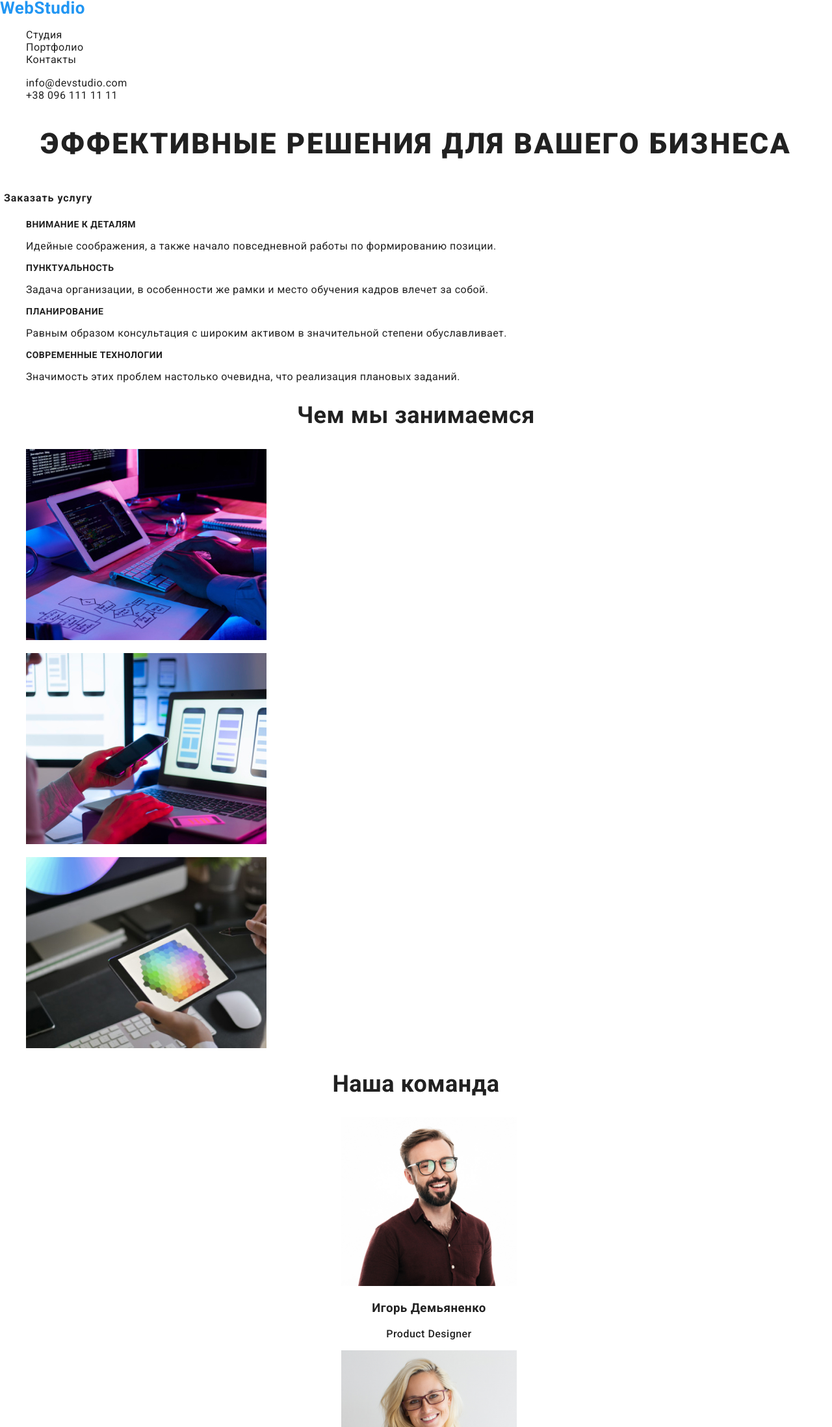
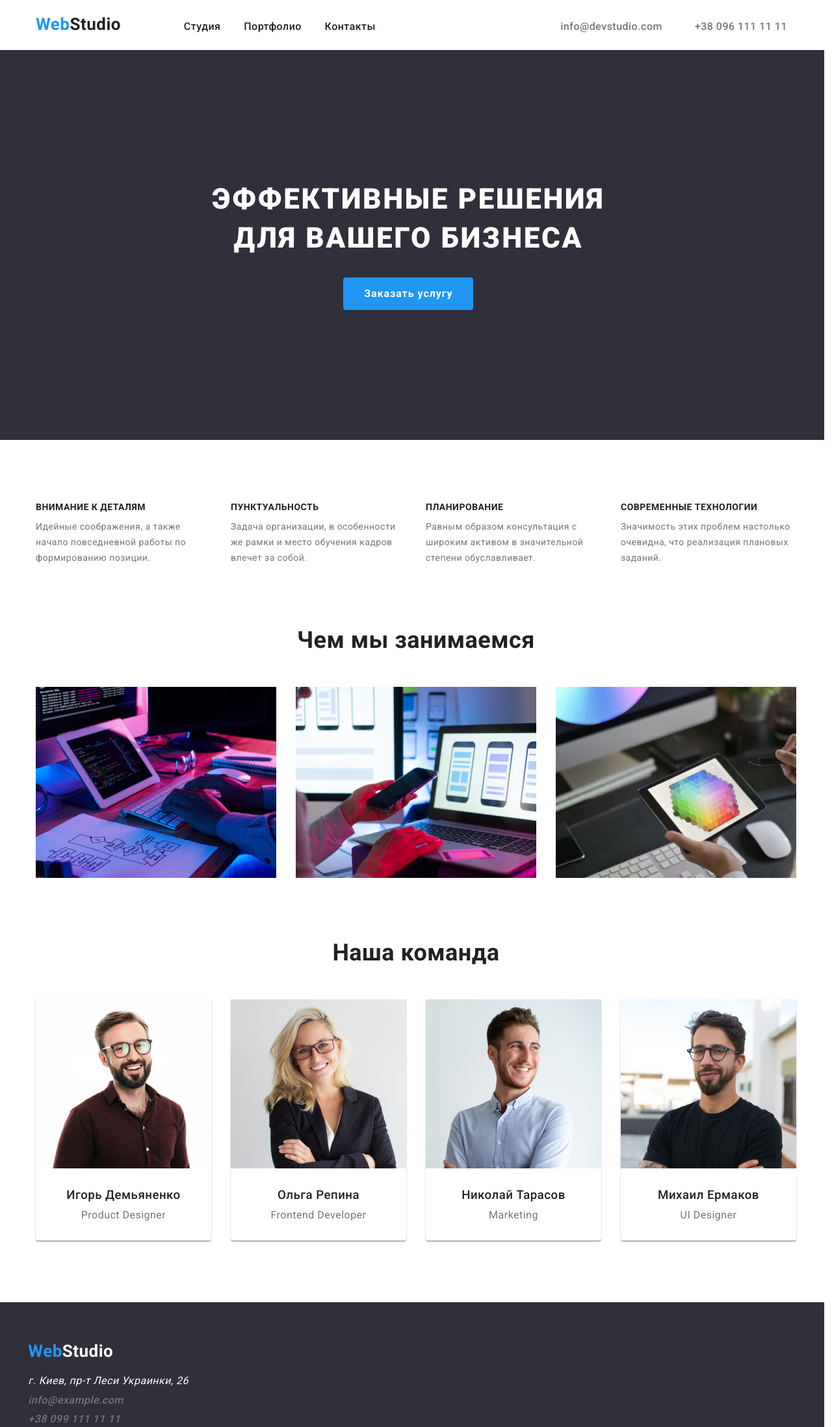
Before and after one commit to Yulia2021-dev/goit-markup-hw-03, a plain HTML site: page index.html in a window 1280 px wide. Shown: the part 3-2199 px from the top of the page at 65% size. Drawn offline with nearby package versions, Linux system fonts and the light colour scheme.

Commit message:
Finished home page

```diff
--- a/css/styles.css
+++ b/css/styles.css
@@ -10,6 +10,19 @@
     --base-size: 16px;
 }
 
+html {
+    box-sizing: border-box;
+}
+
+*, *::after, *::before {
+    box-sizing: inherit;
+}
+
+h1, h2, h3, h4, h5, h6, p {
+    margin-top: 0;
+    margin-bottom: 0;
+}
+
 /* Main styles */
 
 body {
@@ -20,9 +33,108 @@ body {
     color: var(--main-text-color);
 }
 
+img {
+    display: block;
+    width: 100%;
+    height: auto;
+}
+
+footer {
+    padding: 60px 0;
+    background-color: var( --dark-bg-color);
+    width: 100vw;
+    position: relative;
+    left: 49%;
+    margin-left: -50vw;
+}
+
+address {
+    margin-top: 20px;
+}
+
+.container {
+    width: 1200px;
+    margin: 0 auto;
+    padding: 0 15px;
+}
+
+.navigation {
+    height: 80px;
+    padding: 25px 0;
+}
+
+.flex-container {
+    display: flex;
+    justify-content: space-between;
+}
+
+.contacts {
+    display: inline-flex;
+    margin-left: 280px;
+}
+
+.contacts .link {
+    color: var(--secondary-color);
+}
+
+.contacts .link:not(:last-child) {
+    margin-right: 50px;
+}
+
+.menu-nav {
+    width: 295px;
+    display: inline-flex;
+    justify-content: space-between;
+}
+
+.item .link {
+    list-style: none;
+    text-decoration: none;
+    display: block;
+}
+
+.flex-c {
+    justify-content: center;
+    align-items: center;
+}
+
+.hero {
+    width: 100vw;
+    position: relative;
+    left: 49%;
+    margin-left: -50vw;
+    text-align: center;
+    height: 600px;
+    background-color: var(--dark-bg-color);
+    flex-direction: column;
+}
+
+.features {
+    display: flex;
+    justify-content: space-between;
+    padding: 95px 0;
+}
+
+.features .list {
+    width: 270px;
+}
+
+.features p {
+    font-size: 14px;
+    line-height: 24px;
+    letter-spacing: 3%;
+    color: var(--secondary-color);
+}
+
+.image-grid {
+    display: flex;
+    justify-content: space-between;
+}
+
 .link {
     text-decoration: none;
     color: inherit;
+    font-weight: 500;
 }
 
 .link:hover, .link:focus {
@@ -31,6 +143,8 @@ body {
 
 .list {
     list-style: none;
+    padding-left: 0;
+    margin: 0;
 }
 
 .button {
@@ -42,11 +156,15 @@ body {
     background-color: var(--main-bg-color);
     border: none;
     cursor: pointer;
+    border-radius: 4px;
+    padding: 10px 32px;
+    background-color: #2196f3;
+    color: var(--main-bg-color);
 }
 
-.button:hover {
-    background-color: #2196f3;
-    color: var(--main-bg-color);
+.button:active {
+    outline: none;
+    transform: translateY(2px);
 }
 
 .button:focus {
@@ -70,12 +188,16 @@ body {
 }
 
 .page-title {
+    font-size: 44px;
     font-weight: 900;
-    font-size: 44px;
     line-height: 1.36;
-    text-align: center;
+    color: var(--main-bg-color);
+    display: block;
+    width: 700px;
     letter-spacing: 0.06em;
     text-transform: uppercase;
+    margin-bottom: 30px;
+    margin: 0 auto 30px;
 }
 
 .page-title-item {
@@ -84,6 +206,7 @@ body {
     line-height: 1.142;
     text-transform: uppercase;
     color: var( --main-text-color);
+    margin-bottom: 10px;
 }
 
 .section-title {
@@ -92,23 +215,38 @@ body {
     line-height: 1.166;
     text-align: center;
     color: var( --main-text-color);
+    margin-bottom: 50px;
+}
+
+.works {
+    padding-bottom: 95px;
 }
 
 .page-title-description {
-    font-family: Roboto;
-    font-style: normal;
     font-weight: 400;
     font-size: 14px;
     line-height: 1.71;
     color: var( --secondary-color);
 }
 
-.team {
+.team-card {
+    font-size: 16px;
     font-weight: 500;
-    font-size: 16px;
-    line-height: 1.187;
+    line-height: 1.2;
     text-align: center;
     color: var( --main-text-color);
+    width: 270px;
+    box-shadow: 0px 1px 3px rgba(0, 0, 0, 0.12), 0px 1px 1px rgba(0, 0, 0, 0.14), 0px 2px 1px rgba(0, 0, 0, 0.2);
+    border-radius: 0px 0px 4px 4px;
+}
+
+.person {
+    font-weight: 500;
+    line-height: 1.2;
+    letter-spacing: 3%;
+    text-align: center;
+    padding-top: 30px;
+    padding-bottom: 10px;
 }
 
 .team-item {
@@ -117,6 +255,28 @@ body {
     line-height: 19px;
     text-align: center;
     color: var(--secondary-color);
+    padding-bottom: 30px;
+}
+
+.our-team {
+    padding-bottom: 95px;
+}
+
+.contacts-item:not(:last-child) {
+    padding-bottom: 10px;
+    color: var(--main-bg-color);
+}
+
+.contacts-item .link {
+    color: var(--secondary-color);
+}
+
+.contacts-item .link:hover {
+    color: var(--accent-color);
+}
+
+footer .logo {
+    color: var(--main-bg-color);
 }
 
 .logo {
@@ -124,6 +284,7 @@ body {
     font-size: 26px;
     line-height: 1.192;
     color: var(--main-text-color);
+    margin-right: 90px;
 }
 
 .logo-highlight {
--- a/index.html
+++ b/index.html
@@ -17,30 +17,34 @@
     <link rel="stylesheet" href="css/styles.css" />
   </head>
   <body>
+    <div class="container">
       <!-- Шапка -->
       <header>
-      <nav>
-        <a class="link logo" href=""
-          ><span class="logo-highlight">Web</span>Studio</a
-        >
-        <ul class="list">
-          <li><a class="link" href="index.html">Студия</a></li>
-          <li><a class="link" href="portfolio.html">Портфолио</a></li>
-          <li><a class="link" href="#">Контакты</a></li>
+        <nav class="navigation">
+          <a class="link logo" href="index.html">
+            <span class="logo-highlight">Web</span>Studio
+          </a>
+          <ul class="menu-nav list">
+            <li class="item"><a class="link" href="index.html">Студия</a></li>
+            <li class="item">
+              <a class="link" href="portfolio.html">Портфолио</a>
+            </li>
+            <li class="item"><a class="link" href="#">Контакты</a></li>
           </ul>
+          <div class="contacts">
+            <a class="link" href="mailto:">info@devstudio.com</a>
+            <a class="link" href="tel:+380961111111">+38 096 111 11 11</a>
+          </div>
         </nav>
-      <ul class="list">
-        <li><a class="link" href="mailto:">info@devstudio.com</a></li>
-        <li><a class="link" href="tel:+380961111111">+38 096 111 11 11</a></li>
-      </ul>
       </header>
       <!-- Main -->
       <main>
-      <section>
+        <section class="hero flex-container container flex-c">
           <h1 class="page-title">Эффективные решения для вашего бизнеса</h1>
           <button type="button" class="button">Заказать услугу</button>
         </section>
-      <section>
+        <!-- Features -->
+        <section class="features">
           <ul class="list">
             <li>
               <h3 class="page-title-item">Внимание к деталям</h3>
@@ -54,8 +58,8 @@
             <li>
               <h3 class="page-title-item">Пунктуальность</h3>
               <p>
-              Задача организации, в особенности же рамки и место обучения кадров
-              влечет за собой.
+                Задача организации, в особенности же рамки и место обучения
+                кадров влечет за собой.
               </p>
             </li>
           </ul>
@@ -78,90 +82,66 @@
             </li>
           </ul>
         </section>
-      <section>
+        <section class="works">
           <h2 class="section-title">Чем мы занимаемся</h2>
-        <ul class="list">
-          <li>
-            <img
-              src="./images/features1.jpg"
-              alt="Проектирование"
-              width="370"
-            />
-          </li>
-        </ul>
-        <ul class="list">
-          <li>
-            <img src="./images/features2.jpg" alt="Дизайн" width="370" />
-          </li>
-        </ul>
-        <ul class="list">
-          <li>
-            <img src="./images/features3.jpg" alt="Редакция" width="370" />
-          </li>
+          <ul class="list image-grid">
+            <li><img src="./images/features1.jpg" alt="Проектирование" /></li>
+            <li><img src="./images/features2.jpg" alt="Дизайн" /></li>
+            <li><img src="./images/features3.jpg" alt="Редакция" /></li>
           </ul>
         </section>
-      <section>
+
+        <section class="our-team">
           <h2 class="section-title">Наша команда</h2>
-        <ul class="list team">
-          <li>
-            <img src="./images/photo1.jpg" alt="Игорь Демьяненко" width="270" />
-          </li>
-          <li><h3>Игорь Демьяненко</h3></li>
-          <li><p>Product Designer</p></li>
+          <div class="flex-container">
+            <ul class="list team-card">
+              <li><img src="./images/photo1.jpg" alt="Игорь Демьяненко" /></li>
+              <li><h3 class="person">Игорь Демьяненко</h3></li>
+              <li><p class="team-item">Product Designer</p></li>
             </ul>
-        <ul class="list team">
+            <ul class="list team-card">
               <li>
                 <img src="./images/photo2.jpg" alt="Ольга Репина" width="270" />
               </li>
-          <li><h3>Ольга Репина</h3></li>
-          <li><p>Frontend Developer</p></li>
+              <li><h3 class="person">Ольга Репина</h3></li>
+              <li><p class="team-item">Frontend Developer</p></li>
             </ul>
-        <ul class="list team">
+            <ul class="list team-card">
               <li>
-            <img src="./images/photo3.jpg" alt="Николай Тарасов" width="270" />
+                <img src="./images/photo3.jpg" alt="Николай Тарасов" />
               </li>
-          <li><h3>Николай Тарасов</h3></li>
-          <li><p>Marketing</p></li>
+              <li><h3 class="person">Николай Тарасов</h3></li>
+              <li><p class="team-item">Marketing</p></li>
             </ul>
-        <ul class="list team">
+            <ul class="list team-card">
               <li><img src="./images/photo4.jpg" alt="" width="270" /></li>
-          <li><h3>Михаил Ермаков</h3></li>
-          <li><p>UI Designer</p></li>
+              <li><h3 class="person">Михаил Ермаков</h3></li>
+              <li><p class="team-item">UI Designer</p></li>
             </ul>
+          </div>
         </section>
       </main>
       <!-- Подвал -->
       <footer>
-      <a class="link logo" href="index.html"
-        ><span class="logo-highlight">Web</span>Studio</a
+        <div class="container">
+          <a class="link logo" href="index.html">
+            <span class="logo-highlight">Web</span>Studio
+          </a>
+          <address>
+            <p class="contacts-item">г. Киев, пр-т Леси Украинки, 26</p>
+            <ul class="list">
+              <li class="contacts-item">
+                <a class="link" href="mailto:info@example.com"
+                  >info@example.com</a
                 >
-      <address>
-        <p>г. Киев, пр-т Леси Украинки, 26</p>
-        <ul class="list">
-          <li>
-            <a class="link" href="mailto:info@example.com">info@example.com</a>
               </li>
-          <li>
+              <li class="contacts-item">
                 <a class="link" href="tel:+380991111111">+38 099 111 11 11</a>
               </li>
             </ul>
           </address>
+        </div>
       </footer>
-
-    <header>
-      <h1></h1>
-      <p></p>
-    </header>
-    <main>
-      <h3></h3>
-      <h3></h3>
-      <h3></h3>
-      <div>
-        <p></p>
     </div>
-      <footer>
-        <p></p>
-      </footer>
-    </main>
   </body>
 </html>
```
Also changed, not shown: portfolio.html (+19 -15 lines). Lines whose indentation alone changed are shown as unchanged.
